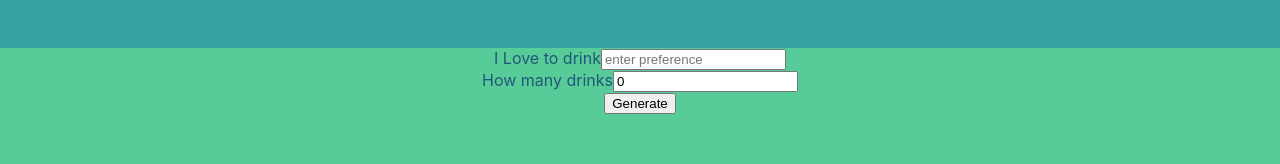
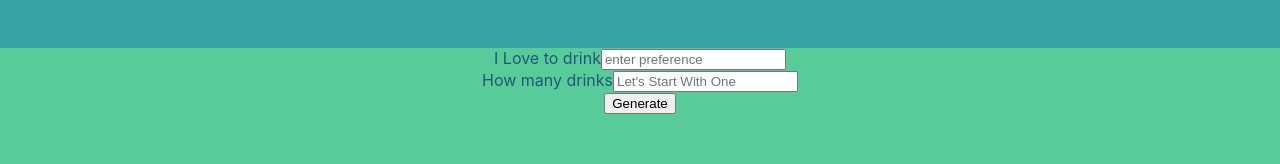
Before and after one commit to tomerbourstein/cocktail-menu-app, a React (Create React App) app: page / in a window 1280 px wide. Shown: the top 164 px of the page. Built offline with nearby package versions, Linux system fonts and the light colour scheme.

Commit message:
add numeric input only logic and changes initial state to ""

```diff
--- a/src/components/Input/Input.js
+++ b/src/components/Input/Input.js
@@ -7,25 +7,32 @@ const Input = () => {
   const amount = useSelector((state) => state.input.amount);
   const dispatch = useDispatch();
 
+
+
   ///////////// Changing the Alcohol input, and dispatch to redux store to save state.
   const enterAlcoholInputHandler = (event) => {
     const enteredAlcohol = event.target.value;
     dispatch(inputActions.enterAlcohol({ alcohol: enteredAlcohol }));
   };
 
-  /////////////// Changing the Amount input, and dispatch to redux store to save state.
+  /////////////// Changing the Amount input, Check if the input is numeric and not empty
+  /////////////// dispatch to redux store to save state.
   const enterAmountInputHandler = (event) => {
+    const regex = /^[0-4\b]+$/;
     const enteredAmount = event.target.value;
-    dispatch(inputActions.enterAmount({ amount: enteredAmount }));
+    if (enteredAmount === "" || regex.test(enteredAmount)) {
+      dispatch(inputActions.enterAmount({ amount: enteredAmount }));
+    }
   };
 
   /////////////// On button click change the initial generated state to true.
   const generateMenuHandler = (event) => {
+    event.preventDefault();
     dispatch(menuActions.toggleGenerated());
   };
 
   return (
-    <div className={classes.inputField}>
+    <form onSubmit={generateMenuHandler} className={classes.inputField}>
       <div>
         <label>I Love to drink</label>
         <input
@@ -41,13 +48,13 @@ const Input = () => {
           value={amount}
           onChange={enterAmountInputHandler}
           type="text"
-          placeholder="enter a number"
+          placeholder="Let's Start With One"
         ></input>
       </div>
-      <button onClick={generateMenuHandler} type="button">
+      <button type="submit">
         Generate
       </button>
-    </div>
+    </form>
   );
 };
 
--- a/src/store/input-slice.js
+++ b/src/store/input-slice.js
@@ -2,7 +2,7 @@ import { createSlice } from "@reduxjs/toolkit/";
 
 const inputSlice = createSlice({
   name: "input",
-  initialState: { alcohol: "", amount: 0 },
+  initialState: { alcohol: "", amount: "" },
   reducers: {
     enterAlcohol(state, action) {
       state.alcohol = action.payload.alcohol;
```
